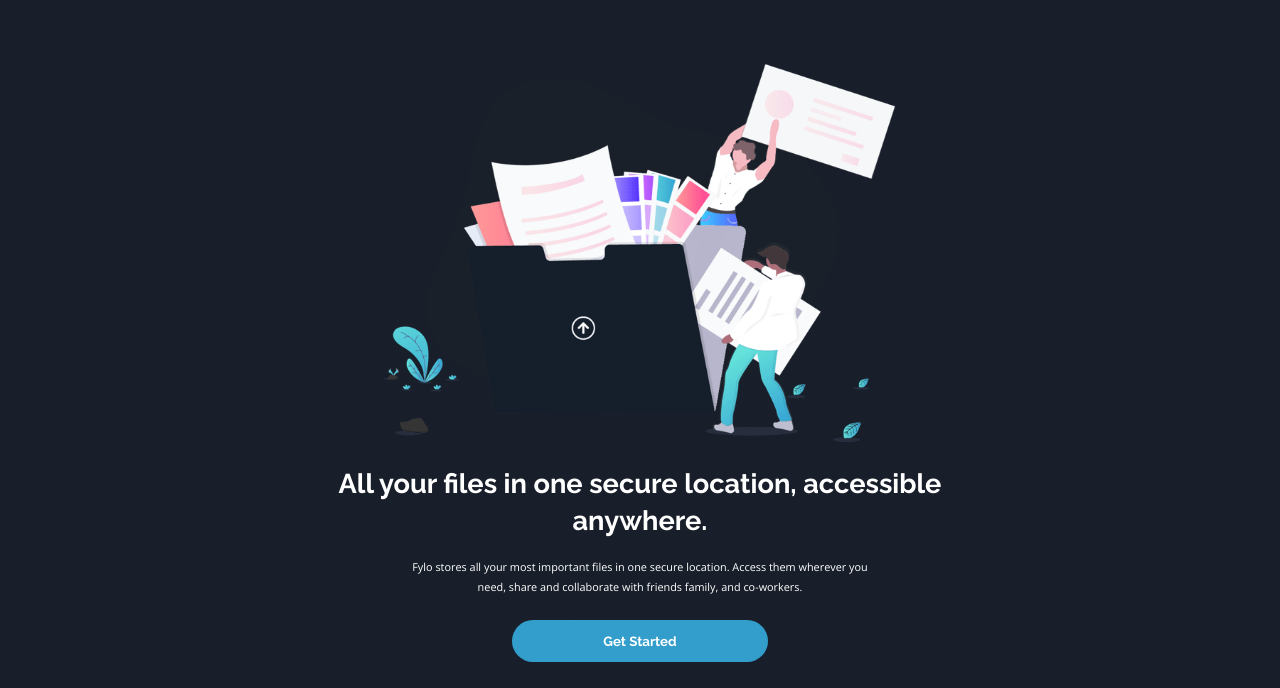
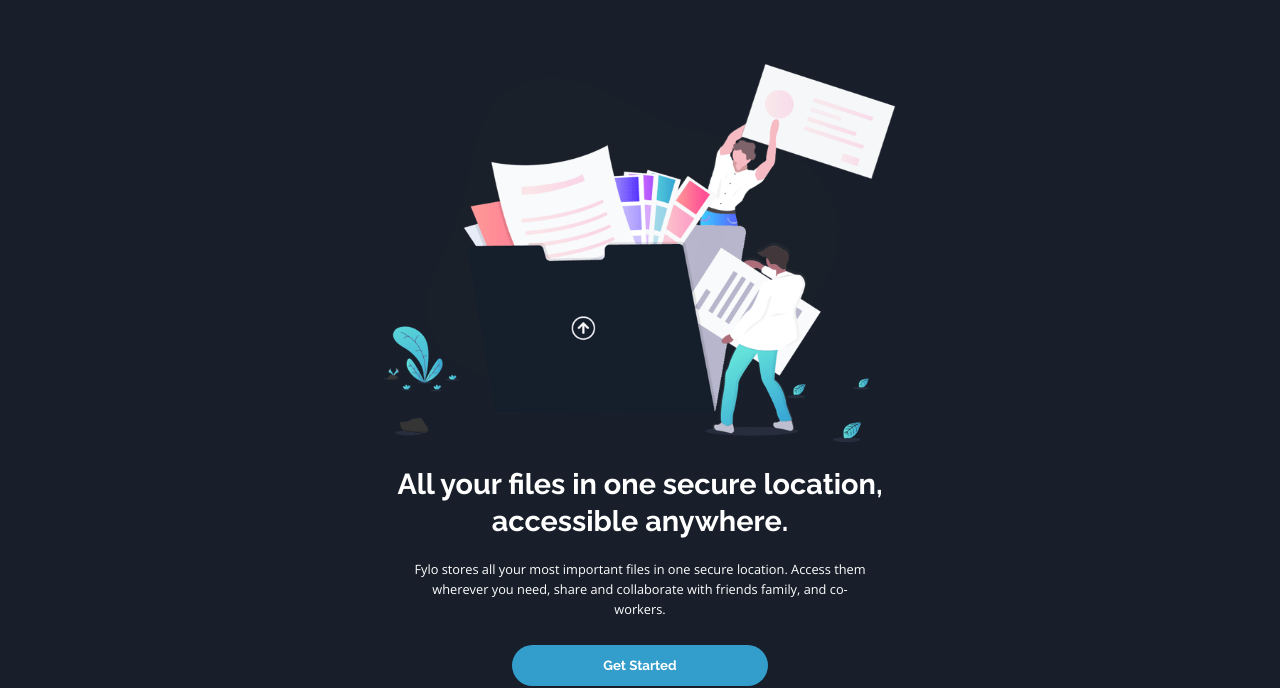
Before and after one commit to mohzys23/fylo-dark-theme-landing-page, a plain HTML site: page fylo-dark-theme/index.html in a window 1280 px wide. Shown: the part 116-804 px from the top of the page. Drawn offline with nearby package versions, Linux system fonts and the light colour scheme.

Commit message:
Update style.css

```diff
--- a/fylo-dark-theme/style.css
+++ b/fylo-dark-theme/style.css
@@ -502,11 +502,11 @@ html {
 
 
   .section-1 h1 {
-    width: 50%;
+    width: 40%;
     font-family: 'Raleway', sans-serif;
-    margin-left: 25%;
+    margin-left: 30%;
     font-weight: 600;
-    font-size: 1.7rem;
+    font-size: 1.8rem;
     line-height: 37px;
   }
 
@@ -527,7 +527,7 @@ html {
     width: 36%;
     margin-left: 32%;
     line-height: 20px;
-    font-size: 0.68rem;
+    font-size: 0.8rem;
   }
 
   .container-2 {
```
